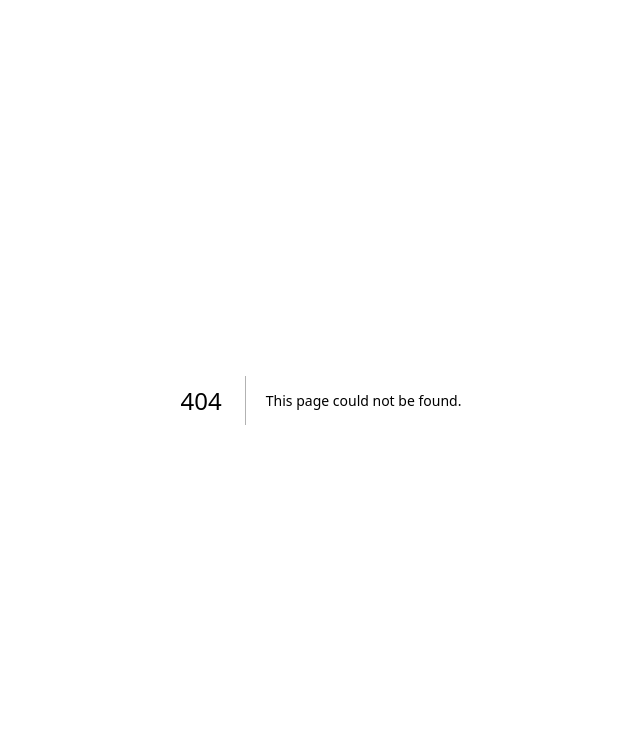
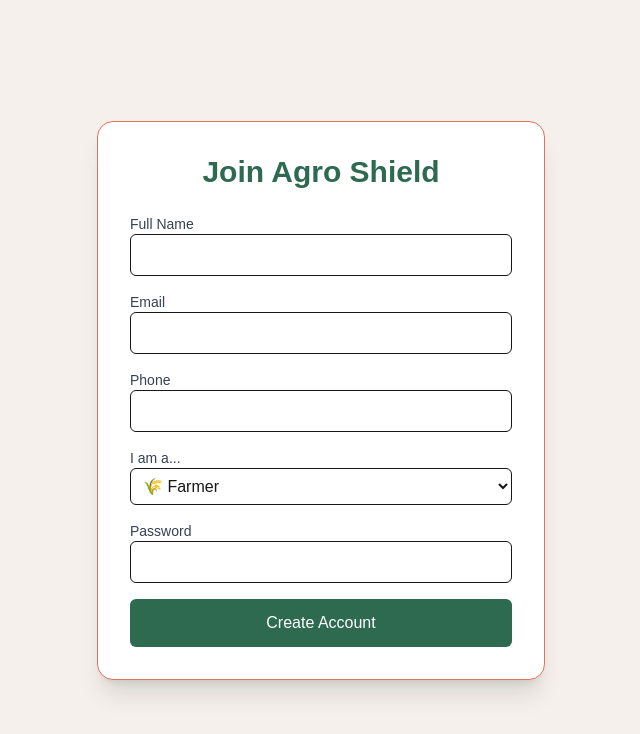
Before and after one commit to asobuilds/agro-shield-k-idoma, a Next.js app: page /auth/register in a window 1280 px wide. Before the commit this address had no page. Shown: the top 734 px of the page, without its empty margins (319-959 px from the left). Built offline with nearby package versions, Linux system fonts and the light colour scheme.

Commit message:
Added registration page and mock data

```diff
--- /dev/null
+++ b/app/auth/register/page.tsx
@@ -0,0 +1,80 @@
+"use client";
+
+import { useForm } from "react-hook-form";
+import { zodResolver } from "@hookform/resolvers/zod";
+import { z } from "zod";
+import { useState } from "react";
+import { useRouter } from "next/navigation";
+
+const registerSchema = z.object({
+  name: z.string().min(2, "Name is required"),
+  email: z.string().email("Invalid email"),
+  phone: z.string().min(10, "Valid phone required"),
+  role: z.enum(["farmer", "buyer", "public"]),
+  password: z.string().min(6, "Password must be 6+ characters"),
+});
+
+export default function RegisterPage() {
+  const router = useRouter();
+  const [isLoading, setIsLoading] = useState(false);
+
+  const {
+    register,
+    handleSubmit,
+    formState: { errors },
+  } = useForm({
+    resolver: zodResolver(registerSchema),
+  });
+
+  const onSubmit = async (data: any) => {
+    setIsLoading(true);
+    localStorage.setItem("user", JSON.stringify({ ...data, id: Date.now() }));
+    localStorage.setItem("isLoggedIn", "true");
+    setTimeout(() => {
+      setIsLoading(false);
+      router.push(`/dashboard/${data.role}`);
+    }, 1000);
+  };
+
+  return (
+    <div className="min-h-screen flex items-center justify-center bg-[#f5f0eb]">
+      <div className="bg-white p-8 rounded-2xl shadow-xl w-full max-w-md border border-[#e2725b]">
+        <h1 className="text-3xl font-bold text-[#2d6a4f] mb-6 text-center">
+          Join Agro Shield
+        </h1>
+        <form onSubmit={handleSubmit(onSubmit)} className="space-y-4">
+          <div>
+            <label className="block text-sm font-medium text-gray-700">Full Name</label>
+            <input {...register("name")} className="w-full p-2 border rounded-md focus:ring-2 focus:ring-[#2d6a4f]" />
+            {errors.name && <p className="text-red-500 text-sm">{errors.name.message}</p>}
+          </div>
+          <div>
+            <label className="block text-sm font-medium text-gray-700">Email</label>
+            <input {...register("email")} type="email" className="w-full p-2 border rounded-md focus:ring-2 focus:ring-[#2d6a4f]" />
+            {errors.email && <p className="text-red-500 text-sm">{errors.email.message}</p>}
+          </div>
+          <div>
+            <label className="block text-sm font-medium text-gray-700">Phone</label>
+            <input {...register("phone")} className="w-full p-2 border rounded-md focus:ring-2 focus:ring-[#2d6a4f]" />
+          </div>
+          <div>
+            <label className="block text-sm font-medium text-gray-700">I am a...</label>
+            <select {...register("role")} className="w-full p-2 border rounded-md focus:ring-2 focus:ring-[#2d6a4f]">
+              <option value="farmer">🌾 Farmer</option>
+              <option value="buyer">🛒 Buyer</option>
+              <option value="public">👥 Public</option>
+            </select>
+          </div>
+          <div>
+            <label className="block text-sm font-medium text-gray-700">Password</label>
+            <input {...register("password")} type="password" className="w-full p-2 border rounded-md focus:ring-2 focus:ring-[#2d6a4f]" />
+            {errors.password && <p className="text-red-500 text-sm">{errors.password.message}</p>}
+          </div>
+          <button type="submit" disabled={isLoading} className="w-full bg-[#2d6a4f] text-white py-3 rounded-md hover:bg-[#1b4332] transition-colors">
+            {isLoading ? "Creating account..." : "Create Account"}
+          </button>
+        </form>
+      </div>
+    </div>
+  );
+}
--- /dev/null
+++ b/lib/mockData.ts
@@ -0,0 +1,61 @@
+import { User, Product, Order, DashboardStats } from "./types";
+
+export const MOCK_USERS: User[] = [
+  {
+    id: "1",
+    name: "John Farmer",
+    email: "farmer@test.com",
+    role: "farmer",
+    phone: "+2348012345678",
+    location: "Otukpo",
+    farmSize: 5,
+    createdAt: new Date().toISOString(),
+  },
+  {
+    id: "2",
+    name: "Mary Buyer",
+    email: "buyer@test.com",
+    role: "buyer",
+    phone: "+2348098765432",
+    businessType: "Restaurant",
+    createdAt: new Date().toISOString(),
+  },
+];
+
+export const MOCK_PRODUCTS: Product[] = [
+  {
+    id: "p1",
+    farmerId: "1",
+    farmerName: "John Farmer",
+    name: "Fresh Tomatoes",
+    category: "Vegetables",
+    price: 500,
+    quantity: 100,
+    unit: "kg",
+    imageUrl: "/images/tomatoes.jpg",
+    location: "Otukpo",
+    isAvailable: true,
+  },
+];
+
+export const MOCK_ORDERS: Order[] = [
+  {
+    id: "o1",
+    buyerId: "2",
+    farmerId: "1",
+    productId: "p1",
+    productName: "Fresh Tomatoes",
+    quantity: 10,
+    totalPrice: 5000,
+    status: "shipped",
+    createdAt: new Date().toISOString(),
+    updatedAt: new Date().toISOString(),
+  },
+];
+
+export const MOCK_STATS: DashboardStats = {
+  totalOrders: 45,
+  totalRevenue: 125000,
+  pendingOrders: 3,
+  activeProducts: 12,
+};
--- /dev/null
+++ b/lib/types.ts
@@ -0,0 +1,47 @@
+export type UserRole = "farmer" | "buyer" | "public";
+
+export interface User {
+  id: string;
+  name: string;
+  email: string;
+  role: UserRole;
+  phone: string;
+  location?: string;
+  farmSize?: number;
+  businessType?: string;
+  createdAt: string;
+}
+
+export interface Product {
+  id: string;
+  farmerId: string;
+  farmerName: string;
+  name: string;
+  category: string;
+  price: number;
+  quantity: number;
+  unit: string;
+  imageUrl: string;
+  location: string;
+  isAvailable: boolean;
+}
+
+export interface Order {
+  id: string;
+  buyerId: string;
+  farmerId: string;
+  productId: string;
+  productName: string;
+  quantity: number;
+  totalPrice: number;
+  status: "pending" | "packing" | "shipped" | "delivered" | "cancelled";
+  createdAt: string;
+  updatedAt: string;
+}
+
+export interface DashboardStats {
+  totalOrders: number;
+  totalRevenue: number;
+  pendingOrders: number;
+  activeProducts: number;
+}
```
